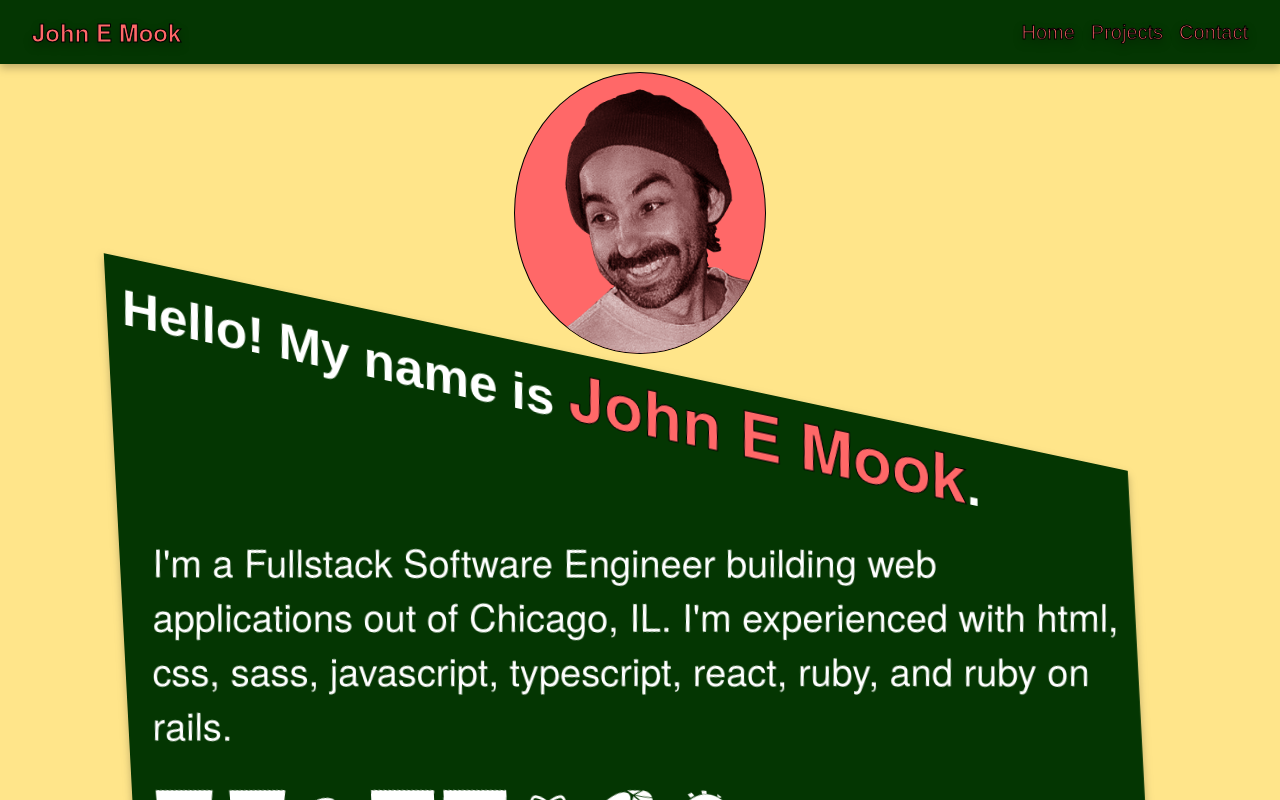
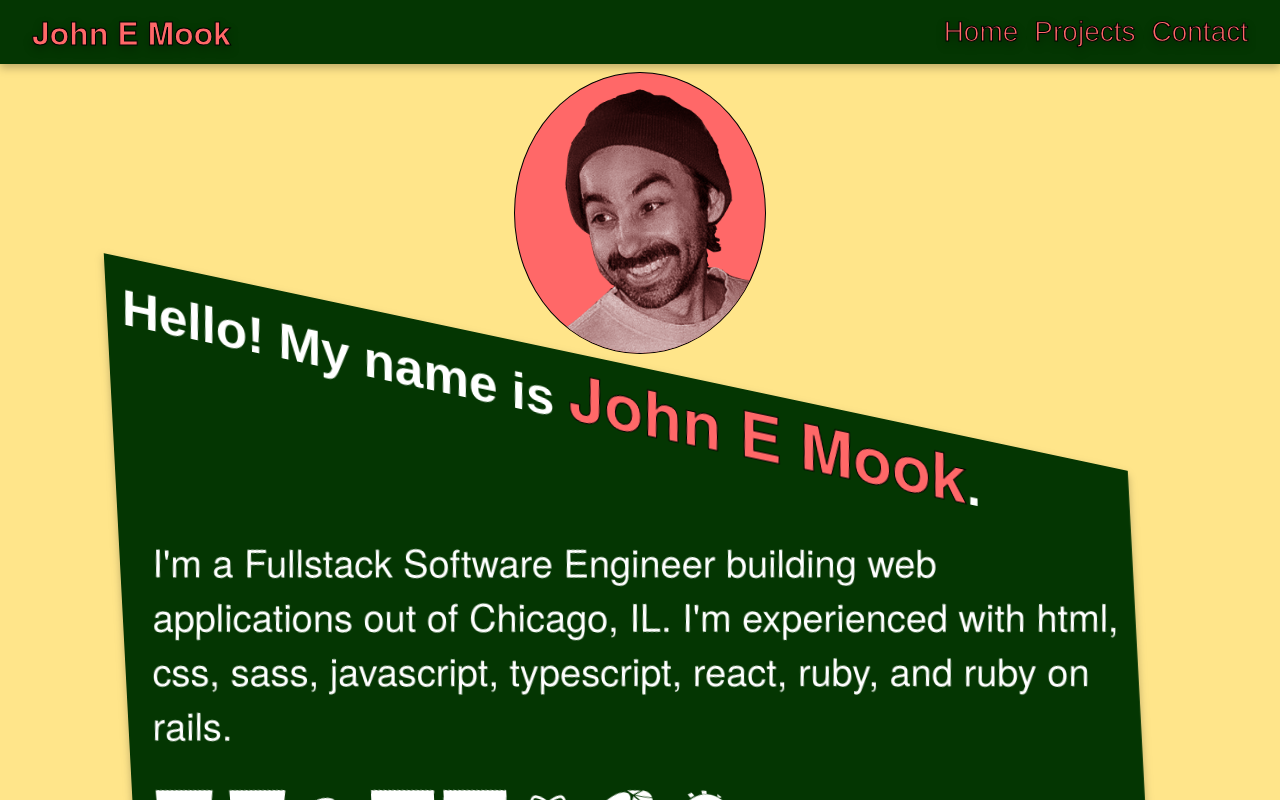
Before and after one commit to jedwardmook/react-portfolio, a React (Create React App) app: page / in a window 1280 px wide. Shown: the top 800 px of the page. Built offline with nearby package versions, Linux system fonts and the light colour scheme.

Commit message:
fix/style: spelling projects, font sizing header

```diff
--- a/public/index.html
+++ b/public/index.html
@@ -2,7 +2,6 @@
 <html lang="en">
   <head>
     <meta charset="utf-8" />
-    <link rel="icon" href="%PUBLIC_URL%/favicon.ico" />
     <meta name="viewport" content="width=device-width, initial-scale=1" />
     <meta name="theme-color" content="#000000" />
     <meta
@@ -24,7 +23,7 @@
       work correctly both with client-side routing and a non-root public URL.
       Learn how to configure a non-root public URL by running `npm run build`.
     -->
-    <title>React App</title>
+    <title>John E Mook Dev</title>
   </head>
   <body>
     <noscript>You need to enable JavaScript to run this app.</noscript>
--- a/src/components/ProjectImagesViewer.js
+++ b/src/components/ProjectImagesViewer.js
@@ -19,7 +19,7 @@ function ProjectImagesViewer({ styles, images, isViewerOpen, setIsViewerOpen })
         </div>
         <div className={styles['image-viewer-hero-container']}>
           <img className={styles['image-viewer-hero-image']} src={heroImage.link} alt={heroImage.description}/>
-          <p className={styles['image-viewer-hero-discription']}>{heroImage.description}</p>
+          <p className={styles['image-viewer-hero-description']}>{heroImage.description}</p>
         </div>
         <div className={styles['image-viewer-tray']}>
           {images.map((image) => {
--- a/src/components/header.module.css
+++ b/src/components/header.module.css
@@ -4,7 +4,7 @@ header {
 
 .nav-link, .logo {
   font-family: var(--condensedblack-family);
-  font-size: 1.25rem;
+  font-size: 1.75rem;
   color: var(--peach-color);
   text-decoration: none;
   -webkit-text-stroke: 1px black;
@@ -22,7 +22,7 @@ header {
 }
 
 .logo {
-  font-size: 1.5rem;
+  font-size: 2rem;
   font-family: var(--neue-family);
 }
 
@@ -50,7 +50,7 @@ header {
   right: 0;
 }
 
-@media (width <= 466px){
+@media (width <= 590px){
   .nav {
     display: none;
   }
@@ -75,4 +75,8 @@ header {
     padding-right: 1.75rem;
     margin-top: 0;
   }
+
+  .nav-link, .logo {
+    font-size: 1.5rem;
+  }
 }
--- a/src/components/projects.module.css
+++ b/src/components/projects.module.css
@@ -180,7 +180,7 @@
   width: 60vw;
 }
 
-.image-viewer-hero-discription {
+.image-viewer-hero-description {
   font-size: 1.75vw;
   font-family: var(--neue-family);
 }
```
